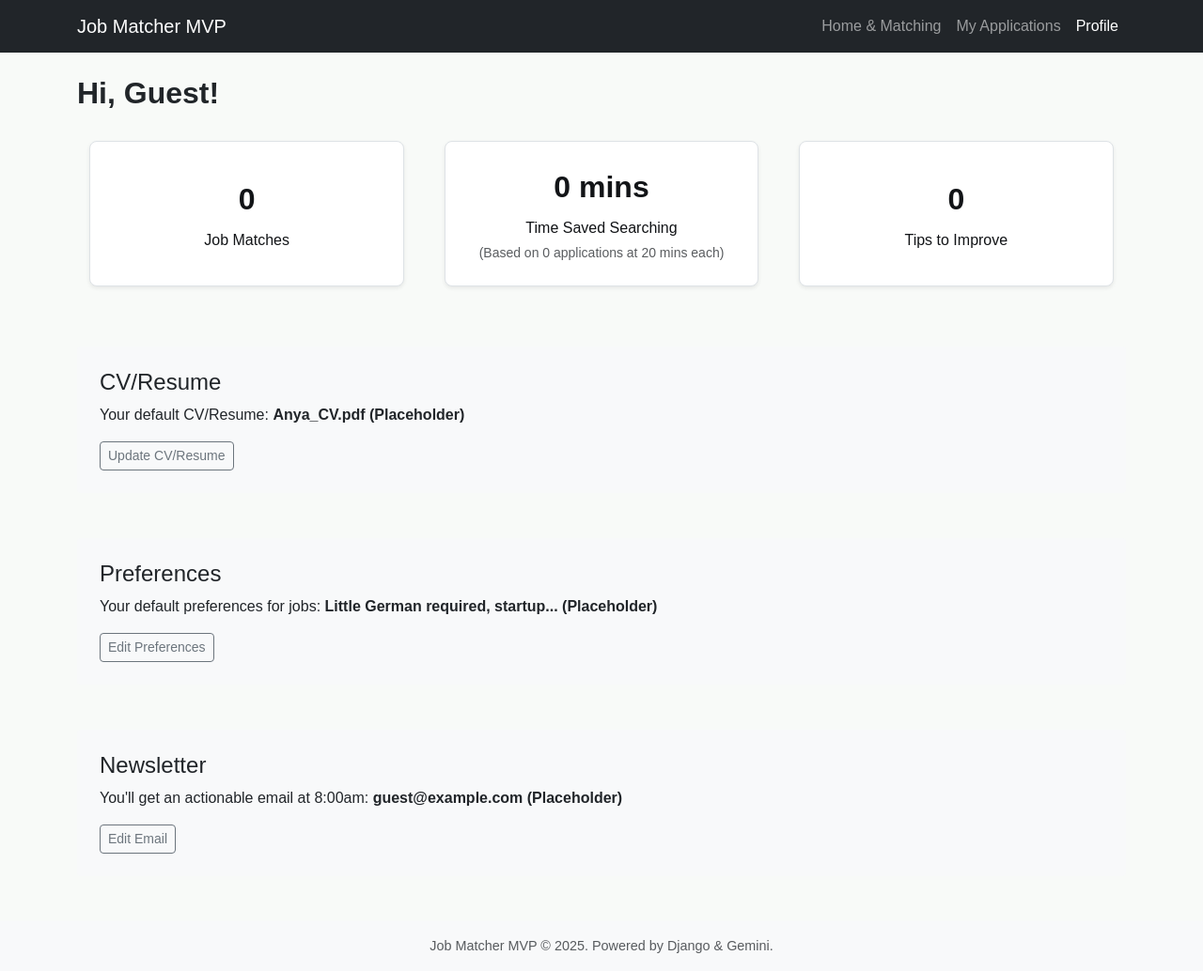
After one commit to wenjiaqi8255/job-hunter, a Django app: page /profile/ in a window 1280 px wide. The commit adds this page. Shown: the whole page at 94% size. Run offline with Django 5.2, Linux system fonts and the light colour scheme.

Commit message:
Add profile page functionality with user session management for CV, preferences, and email. Update navigation to include profile link and create a new profile template for user data display and updates.

```diff
--- a/matcher/templates/matcher/base.html
+++ b/matcher/templates/matcher/base.html
@@ -42,6 +42,9 @@
                     <li class="nav-item">
                         <a class="nav-link {% if request.resolver_match.url_name == 'my_applications_page' %}active{% endif %}" href="{% url 'matcher:my_applications_page' %}">My Applications</a>
                     </li>
+                    <li class="nav-item">
+                        <a class="nav-link {% if request.resolver_match.url_name == 'profile_page' %}active{% endif %}" href="{% url 'matcher:profile_page' %}">Profile</a>
+                    </li>
                     {# Add other nav links here as features are built #}
                 </ul>
             </div>
--- /dev/null
+++ b/matcher/templates/matcher/profile_page.html
@@ -0,0 +1,194 @@
+{% extends 'matcher/base.html' %}
+{% load matcher_extras %} {# Load custom template tags #}
+{% load static %}
+
+{% block title %}My Profile - Job Matcher MVP{% endblock %}
+
+{% block styles %}
+<style>
+    .profile-header {
+        margin-bottom: 2rem;
+    }
+    .profile-header h1 {
+        font-size: 2rem; /* Figma: Hi, Anya - 32px, bold */
+        font-weight: bold;
+    }
+    .stats-container {
+        display: flex;
+        justify-content: space-around;
+        margin-bottom: 2rem;
+        gap: 1rem; /* Add gap between cards */
+    }
+    .stat-card {
+        border: 1px solid #dee2e6; /* Figma border color */
+        border-radius: 8px; /* Figma border radius */
+        padding: 1.5rem; /* Figma padding */
+        text-align: center;
+        background-color: #fff;
+        box-shadow: 0 0.125rem 0.25rem rgba(0,0,0,.075);
+        flex-basis: 30%; /* Distribute space among 3 cards */
+        display: flex;
+        flex-direction: column;
+        justify-content: center; /* Center content vertically */
+        min-height: 120px; /* Ensure cards have a minimum height */
+    }
+    .stat-value {
+        font-size: 2rem; /* Figma: 24px, bold */
+        font-weight: bold;
+        color: #121417; /* Figma text color */
+    }
+    .stat-label {
+        font-size: 1rem; /* Figma: 16px, medium */
+        color: #121417; /* Figma text color */
+        margin-top: 0.5rem;
+    }
+    .placeholder-section {
+        background-color: #f8f9fa;
+        padding: 1.5rem;
+        border-radius: .25rem;
+        margin-top: 2rem;
+    }
+</style>
+{% endblock styles %}
+
+{% block content %}
+<div class="container mt-4">
+    <div class="profile-header">
+        <h1>Hi, {{ username }}!</h1>
+    </div>
+
+    <div class="stats-container">
+        <div class="stat-card">
+            <div class="stat-value">{{ job_matches_count }}</div>
+            <div class="stat-label">Job Matches</div>
+        </div>
+        <div class="stat-card">
+            <div class="stat-value">{{ already_saved_minutes }} mins</div>
+            <div class="stat-label">Time Saved Searching</div>
+            <small class="text-muted mt-1">(Based on {{ application_count }} applications at 20 mins each)</small>
+        </div>
+        <div class="stat-card">
+            <div class="stat-value">{{ tips_to_improve_count }}</div>
+            <div class="stat-label">Tips to Improve</div>
+        </div>
+    </div>
+
+    {# Placeholder sections for CV/Resume, Preferences, Newsletter as per Figma #}
+    <div class="row mt-4">
+        <div class="col-md-12">
+            <div class="placeholder-section">
+                <h4>CV/Resume</h4>
+                <p>Your default CV/Resume: <strong>{% if user_cv_text %}{{ user_cv_text|truncatewords:10 }}{% else %}Anya_CV.pdf (Placeholder){% endif %}</strong></p>
+                <button type="button" class="btn btn-sm btn-outline-secondary" data-bs-toggle="modal" data-bs-target="#cvModal">Update CV/Resume</button>
+            </div>
+        </div>
+    </div>
+
+    <div class="row mt-3">
+        <div class="col-md-12">
+            <div class="placeholder-section">
+                <h4>Preferences</h4>
+                <p>Your default preferences for jobs: <strong>{% if user_preferences_text %}{{ user_preferences_text|truncatewords:10 }}{% else %}Little German required, startup... (Placeholder){% endif %}</strong></p>
+                <button type="button" class="btn btn-sm btn-outline-secondary" data-bs-toggle="modal" data-bs-target="#preferencesModal">Edit Preferences</button>
+            </div>
+        </div>
+    </div>
+
+    <!-- CV and Preferences Input Modals (Moved from direct form) -->
+                <!-- CV Modal -->
+                <div class="modal fade" id="cvModal" tabindex="-1" aria-labelledby="cvModalLabel" aria-hidden="true">
+                    <div class="modal-dialog modal-lg">
+                        <div class="modal-content">
+                            <form method="POST" action="{% url 'matcher:profile_page' %}" id="cvForm">
+                        {% csrf_token %}
+                                <input type="hidden" name="form_type" value="cv_form">
+                                <div class="modal-header">
+                                    <h5 class="modal-title" id="cvModalLabel">Update CV/Resume</h5>
+                                    <button type="button" class="btn-close" data-bs-dismiss="modal" aria-label="Close"></button>
+                                </div>
+                                <div class="modal-body">
+                        <div class="form-group mb-3">
+                                        <label for="user_cv_text_modal" class="form-label"><strong>CV / Resume / Key Skills:</strong></label>
+                                        <textarea name="user_cv_text" id="user_cv_text_modal" class="form-control" rows="10" placeholder="Paste your full CV, resume, or a detailed list of your key skills and experience here...">{{ user_cv_text }}</textarea>
+                                    </div>
+                                    {# Keep preferences in its own modal, or decide if one modal is enough #}
+                                    <input type="hidden" name="user_preferences_text" value="{{ user_preferences_text }}">
+                                    <input type="hidden" name="user_email_text" value="{{ user_email_text }}">
+                                </div>
+                                <div class="modal-footer">
+                                    <button type="button" class="btn btn-secondary" data-bs-dismiss="modal">Close</button>
+                                    <button type="submit" class="btn btn-primary"><i class="fas fa-cogs"></i> Extract Profile & Match Jobs</button>
+                                </div>
+                            </form>
+                        </div>
+                    </div>
+                </div>
+
+                <!-- Preferences Modal -->
+                <div class="modal fade" id="preferencesModal" tabindex="-1" aria-labelledby="preferencesModalLabel" aria-hidden="true">
+                    <div class="modal-dialog modal-lg">
+                        <div class="modal-content">
+                             <form method="POST" action="{% url 'matcher:profile_page' %}" id="preferencesForm">
+                                {% csrf_token %}
+                                <input type="hidden" name="form_type" value="preferences_form">
+                                <div class="modal-header">
+                                    <h5 class="modal-title" id="preferencesModalLabel">Edit Preferences</h5>
+                                    <button type="button" class="btn-close" data-bs-dismiss="modal" aria-label="Close"></button>
+                                </div>
+                                <div class="modal-body">
+                        <div class="form-group mb-3">
+                                        <label for="user_preferences_text_modal" class="form-label"><strong>Your Preferences:</strong></label>
+                                        <textarea name="user_preferences_text" id="user_preferences_text_modal" class="form-control" rows="6" placeholder="Describe your job preferences: desired roles, location (e.g., Berlin, Remote), work model (Remote, Hybrid), salary expectations (e.g., 60-70k EUR p.a.), company culture, etc.">{{ user_preferences_text }}</textarea>
+                                    </div>
+                                    <input type="hidden" name="user_cv_text" value="{{ user_cv_text }}">
+                                    <input type="hidden" name="user_email_text" value="{{ user_email_text }}">
+                                </div>
+                                <div class="modal-footer">
+                                    <button type="button" class="btn btn-secondary" data-bs-dismiss="modal">Close</button>
+                                    <button type="submit" class="btn btn-primary"><i class="fas fa-cogs"></i> Update Preferences & Match Jobs</button>
+                                </div>
+                            </form>
+                        </div>
+                    </div>
+                </div>
+
+    <div class="row mt-3 mb-5">
+        <div class="col-md-12">
+            <div class="placeholder-section">
+                <h4>Newsletter</h4>
+                <p>You'll get an actionable email at 8:00am: <strong>{% if user_email_text %}{{ user_email_text }}{% else %}{{ username|lower|slice:":5" }}@example.com (Placeholder){% endif %}</strong></p>
+                <button type="button" class="btn btn-sm btn-outline-secondary" data-bs-toggle="modal" data-bs-target="#emailModal">Edit Email</button>
+            </div>
+        </div>
+    </div>
+
+    <!-- Email Modal -->
+    <div class="modal fade" id="emailModal" tabindex="-1" aria-labelledby="emailModalLabel" aria-hidden="true">
+        <div class="modal-dialog modal-lg">
+            <div class="modal-content">
+                 <form method="POST" action="{% url 'matcher:profile_page' %}" id="emailForm">
+                    {% csrf_token %}
+                    <input type="hidden" name="form_type" value="email_form">
+                    <div class="modal-header">
+                        <h5 class="modal-title" id="emailModalLabel">Edit Email</h5>
+                        <button type="button" class="btn-close" data-bs-dismiss="modal" aria-label="Close"></button>
+                    </div>
+                    <div class="modal-body">
+            <div class="form-group mb-3">
+                            <label for="user_email_text_modal" class="form-label"><strong>Your Email:</strong></label>
+                            <textarea name="user_email_text" id="user_email_text_modal" class="form-control" rows="1" placeholder="We'll send you an actionable email at 8:00am">{{ user_email_text }}</textarea>
+                        </div>
+                        <input type="hidden" name="user_cv_text" value="{{ user_cv_text }}">
+                        <input type="hidden" name="user_preferences_text" value="{{ user_preferences_text }}">
+                    </div>
+                    <div class="modal-footer">
+                        <button type="button" class="btn btn-secondary" data-bs-dismiss="modal">Close</button>
+                        <button type="submit" class="btn btn-primary"><i class="fas fa-cogs"></i> Update Email & Match Jobs</button>
+                    </div>
+                </form>
+            </div>
+        </div>
+    </div>
+
+</div>
+{% endblock content %}
--- a/matcher/urls.py
+++ b/matcher/urls.py
@@ -10,4 +10,5 @@ urlpatterns = [
     path('job/<str:job_id>/generate-cover-letter/', views.generate_cover_letter_page, name='generate_cover_letter_page'),
     path('my-applications/', views.my_applications_page, name='my_applications_page'),
     path('job/<str:job_id>/update_status/', views.update_job_application_status, name='update_job_application_status'),
+    path('profile/', views.profile_page, name='profile_page'),
 ]
--- a/matcher/views.py
+++ b/matcher/views.py
@@ -312,6 +312,55 @@ def main_page(request):
     }
     return render(request, 'matcher/main_page.html', context)
 
+def profile_page(request):
+    # Placeholder values, replace with actual logic to retrieve these
+    # For example, from a UserProfile model or session
+    username = request.user.username if request.user.is_authenticated else "Guest"
+    user_cv_text = request.session.get('user_cv_text', '')
+    user_preferences_text = request.session.get('user_preferences_text', '')
+    user_email_text = request.session.get('user_email_text', '') # Retrieve email from session
+
+    if request.method == 'POST':
+        form_type = request.POST.get('form_type')
+
+        # Always update all three from the POST data, as hidden fields carry them over
+        user_cv_text = request.POST.get('user_cv_text', user_cv_text) # Keep existing if not in POST
+        user_preferences_text = request.POST.get('user_preferences_text', user_preferences_text)
+        user_email_text = request.POST.get('user_email_text', user_email_text)
+
+        # Save to session
+        request.session['user_cv_text'] = user_cv_text
+        request.session['user_preferences_text'] = user_preferences_text
+        request.session['user_email_text'] = user_email_text
+
+        if form_type == 'cv_form':
+            # Specific logic for CV form if any, e.g., messages.success(request, "CV updated!")
+            # The profile extraction and matching might be better handled in a separate view
+            # or triggered explicitly by a button within this form's modal if it's heavy.
+            # For now, just updating session and re-rendering.
+            messages.success(request, "CV text updated in session.")
+        elif form_type == 'preferences_form':
+            messages.success(request, "Preferences updated in session.")
+        elif form_type == 'email_form':
+            messages.success(request, "Email updated in session.")
+
+        # It's generally good practice to redirect after a POST to prevent re-submission
+        # However, if you're just updating session and re-rendering the same page, this might be acceptable.
+        # If you have more complex logic (like actual profile processing), consider redirecting.
+        # return redirect('matcher:profile_page') # Uncomment if you prefer to redirect
+
+    context = {
+        'username': username,
+        'job_matches_count': 0, # Replace with actual data
+        'already_saved_minutes': 0, # Replace with actual data
+        'application_count': 0, # Replace with actual data
+        'tips_to_improve_count': 0, # Replace with actual data
+        'user_cv_text': user_cv_text,
+        'user_preferences_text': user_preferences_text,
+        'user_email_text': user_email_text, # Add email to context
+    }
+    return render(request, 'matcher/profile_page.html', context)
+
 def job_detail_page(request, job_id, match_session_id=None):
     job = get_object_or_404(JobListing, id=job_id)
     skills_text = request.session.get('skills_text', '')
@@ -459,7 +508,6 @@ def generate_cover_letter_page(request, job_id):
         'generation_error': generation_error
     }
     return render(request, 'matcher/cover_letter_page.html', context)
-
 def my_applications_page(request):
     session_key = request.session.session_key
     if not session_key:
```
